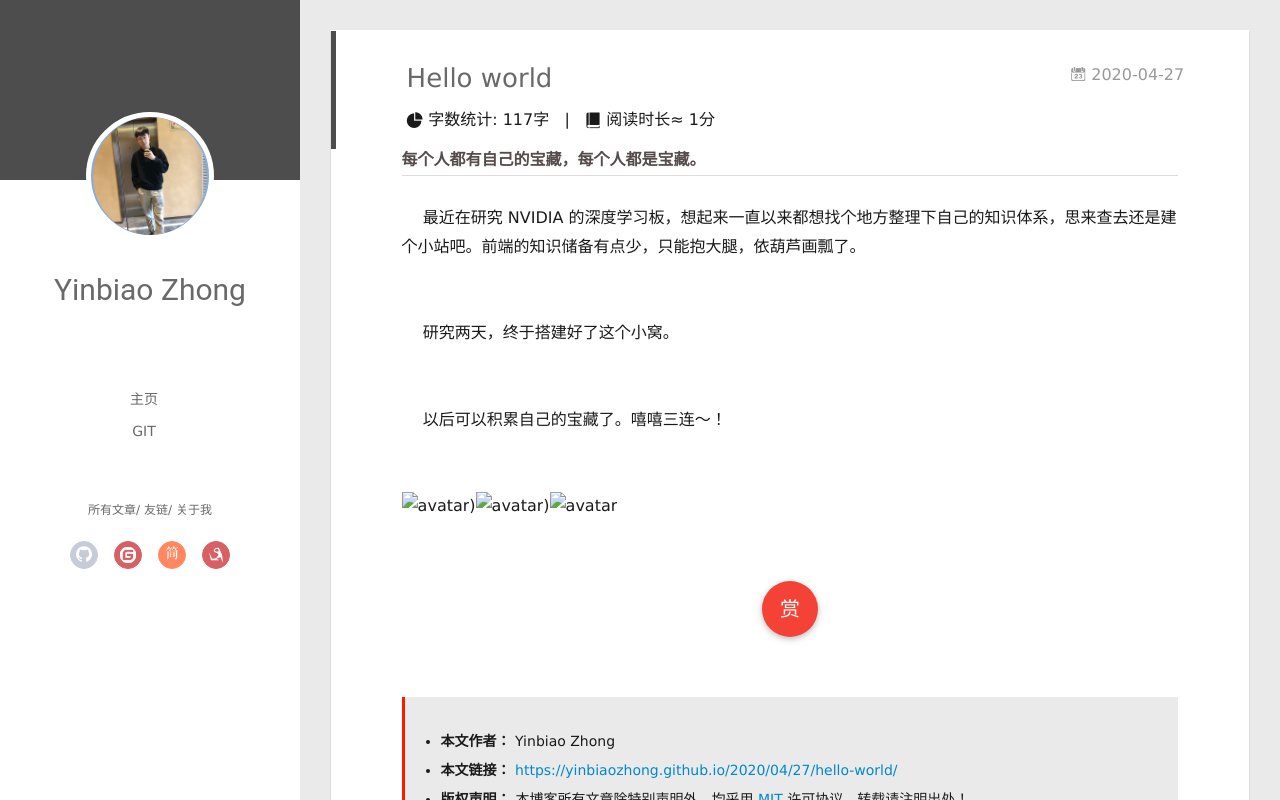
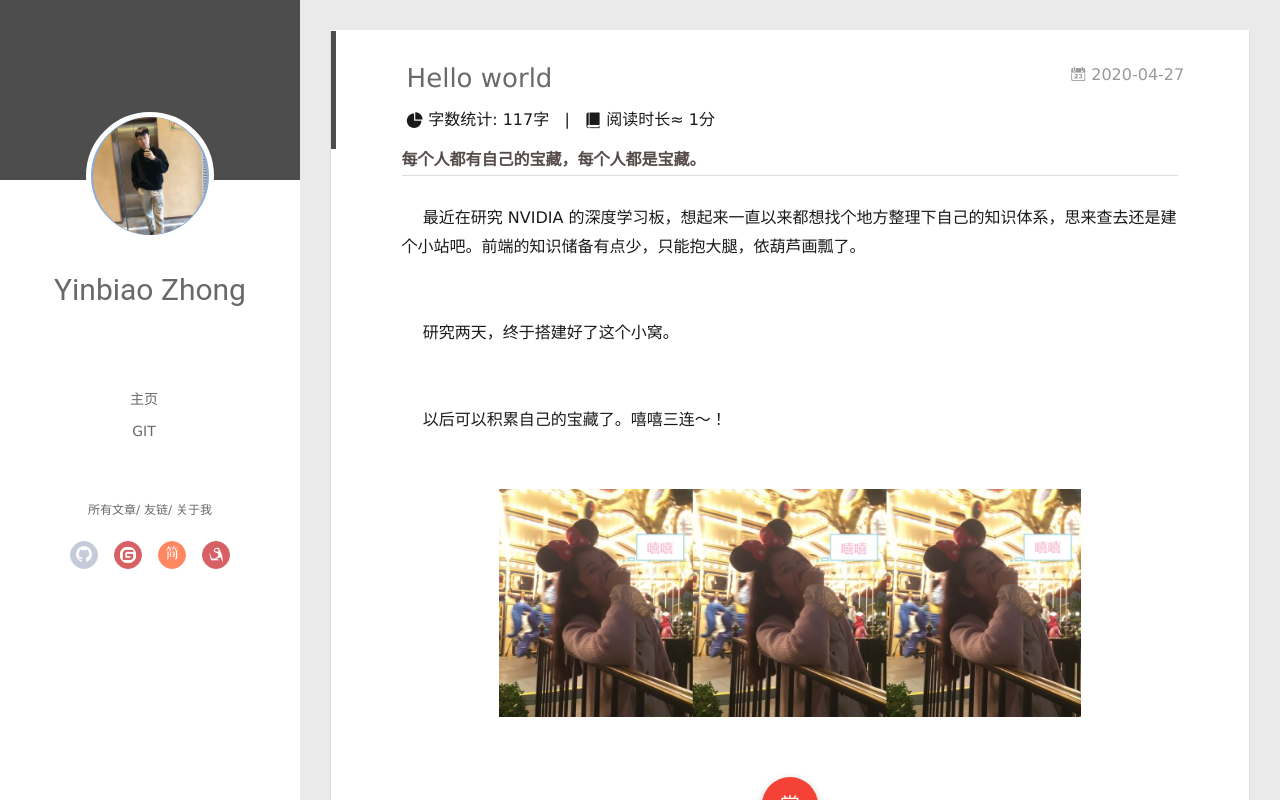
Before and after one commit to yinbiaozhong/yinbiaozhong.github.io, a plain HTML site: page 2020/04/27/hello-world/index.html in a window 1280 px wide. Drawn offline with Linux system fonts and the light colour scheme; some packages are replaced by stand-ins of ours; a script that the page names is missing.

Commit message:
Site updated: 2020-04-27 10:28:46

```diff
--- a/2020/04/27/hello-world/index.html
+++ b/2020/04/27/hello-world/index.html
@@ -10,18 +10,16 @@
   <meta name="generator" content="hexo-theme-yilia-plus">
   <meta name="viewport" content="width=device-width, initial-scale=1, maximum-scale=1">
 
-  <meta name="description" content="每个人都有自己的宝藏，每个人都是宝藏。&amp;emsp; 最近在研究 NVIDIA 的深度学习板，想起来一直以来都想找个地方整理下自己的知识体系，思来查去还是建个小站吧。前端的知识储备有点少，只能抱大腿，依葫芦画瓢了。&amp;emsp; 研究两天，终于搭建好了这个小窝。&amp;emsp; 以后可以积累自己的宝藏了。嘻嘻三连～！))">
+  <meta name="description" content="每个人都有自己的宝藏，每个人都是宝藏。&amp;emsp; 最近在研究 NVIDIA 的深度学习板，想起来一直以来都想找个地方整理下自己的知识体系，思来查去还是建个小站吧。前端的知识储备有点少，只能抱大腿，依葫芦画瓢了。&amp;emsp; 研究两天，终于搭建好了这个小窝。&amp;emsp; 以后可以积累自己的宝藏了。嘻嘻三连～！">
 <meta property="og:type" content="article">
 <meta property="og:title" content="Hello world">
 <meta property="og:url" content="https://yinbiaozhong.github.io/2020/04/27/hello-world/index.html">
 <meta property="og:site_name" content="YinbiaoZhong">
-<meta property="og:description" content="每个人都有自己的宝藏，每个人都是宝藏。&amp;emsp; 最近在研究 NVIDIA 的深度学习板，想起来一直以来都想找个地方整理下自己的知识体系，思来查去还是建个小站吧。前端的知识储备有点少，只能抱大腿，依葫芦画瓢了。&amp;emsp; 研究两天，终于搭建好了这个小窝。&amp;emsp; 以后可以积累自己的宝藏了。嘻嘻三连～！))">
+<meta property="og:description" content="每个人都有自己的宝藏，每个人都是宝藏。&amp;emsp; 最近在研究 NVIDIA 的深度学习板，想起来一直以来都想找个地方整理下自己的知识体系，思来查去还是建个小站吧。前端的知识储备有点少，只能抱大腿，依葫芦画瓢了。&amp;emsp; 研究两天，终于搭建好了这个小窝。&amp;emsp; 以后可以积累自己的宝藏了。嘻嘻三连～！">
 <meta property="og:locale" content="en_US">
 <meta property="og:image" content="https://yinbiaozhong.github.io/2020/04/27/hello-world/xixi.jpg">
-<meta property="og:image" content="https://yinbiaozhong.github.io/2020/04/27/hello-world/xixi.jpg">
-<meta property="og:image" content="https://yinbiaozhong.github.io/2020/04/27/hello-world/xixi.jpg">
 <meta property="article:published_time" content="2020-04-27T07:56:10.000Z">
-<meta property="article:modified_time" content="2020-04-27T09:08:25.239Z">
+<meta property="article:modified_time" content="2020-04-27T09:28:22.802Z">
 <meta property="article:author" content="Yinbiao Zhong">
 <meta name="twitter:card" content="summary">
 <meta name="twitter:image" content="https://yinbiaozhong.github.io/2020/04/27/hello-world/xixi.jpg">
@@ -232,7 +230,8 @@
 
   <div class="article-entry" itemprop="articleBody">
 
-    <h5 id="每个人都有自己的宝藏，每个人都是宝藏。"><a href="#每个人都有自己的宝藏，每个人都是宝藏。" class="headerlink" title="每个人都有自己的宝藏，每个人都是宝藏。"></a>每个人都有自己的宝藏，每个人都是宝藏。</h5><p>&emsp; 最近在研究 NVIDIA 的深度学习板，想起来一直以来都想找个地方整理下自己的知识体系，思来查去还是建个小站吧。前端的知识储备有点少，只能抱大腿，依葫芦画瓢了。<br><br><br>&emsp; 研究两天，终于搭建好了这个小窝。<br><br><br>&emsp; 以后可以积累自己的宝藏了。嘻嘻三连～！<br><br><br><img src="xixi.jpg" alt="avatar">)<img src="xixi.jpg" alt="avatar">)<img src="xixi.jpg" alt="avatar"></p>
+    <h5 id="每个人都有自己的宝藏，每个人都是宝藏。"><a href="#每个人都有自己的宝藏，每个人都是宝藏。" class="headerlink" title="每个人都有自己的宝藏，每个人都是宝藏。"></a>每个人都有自己的宝藏，每个人都是宝藏。</h5><p>&emsp; 最近在研究 NVIDIA 的深度学习板，想起来一直以来都想找个地方整理下自己的知识体系，思来查去还是建个小站吧。前端的知识储备有点少，只能抱大腿，依葫芦画瓢了。<br><br><br>&emsp; 研究两天，终于搭建好了这个小窝。<br><br><br>&emsp; 以后可以积累自己的宝藏了。嘻嘻三连～！<br><br></p>
+<div style="width:75%;margin:auto"><img src="/2020/04/27/hello-world/xixi.jpg" class=""></div>
 
 
 
```
Also changed, not shown: index.html (+2 -1 lines), 2020/04/27/hello-world/xixi.jpg (added).
